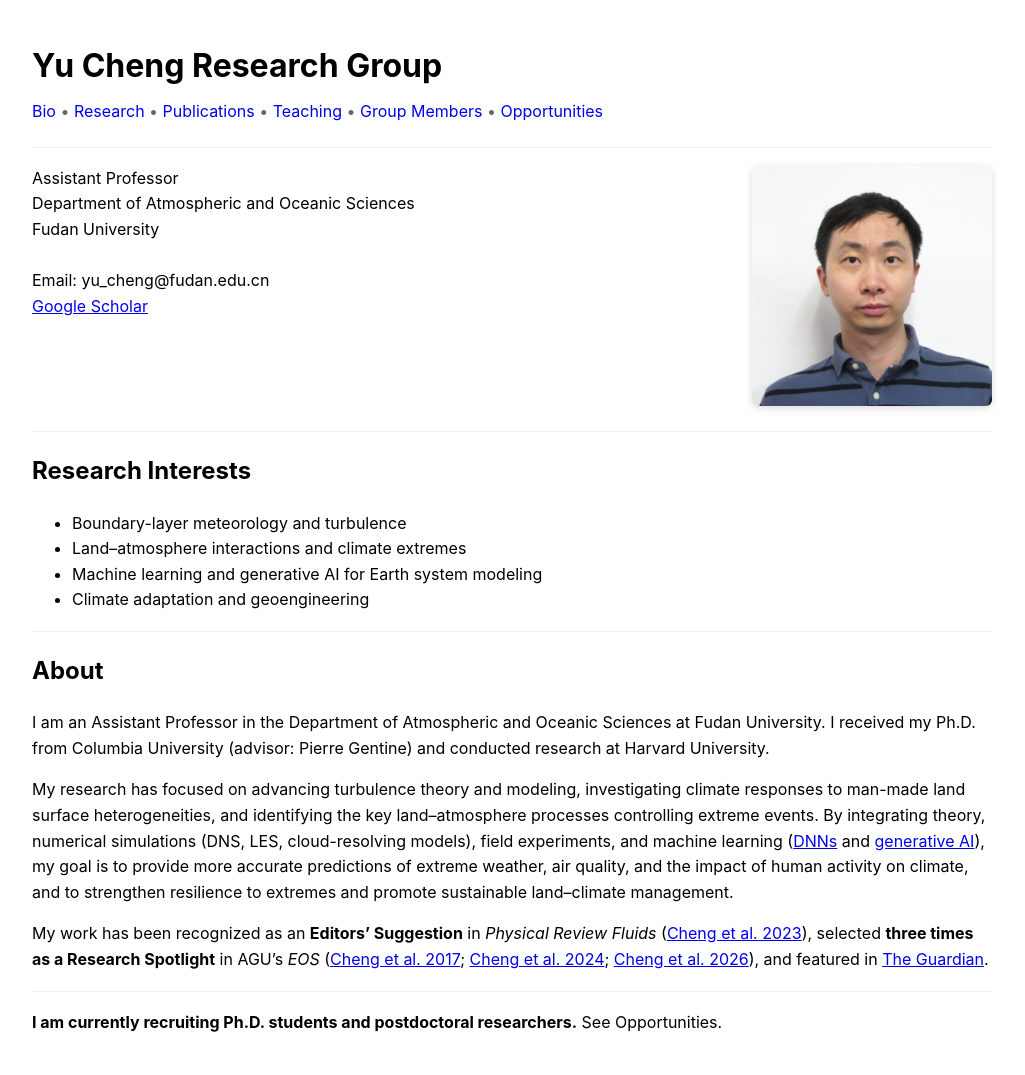
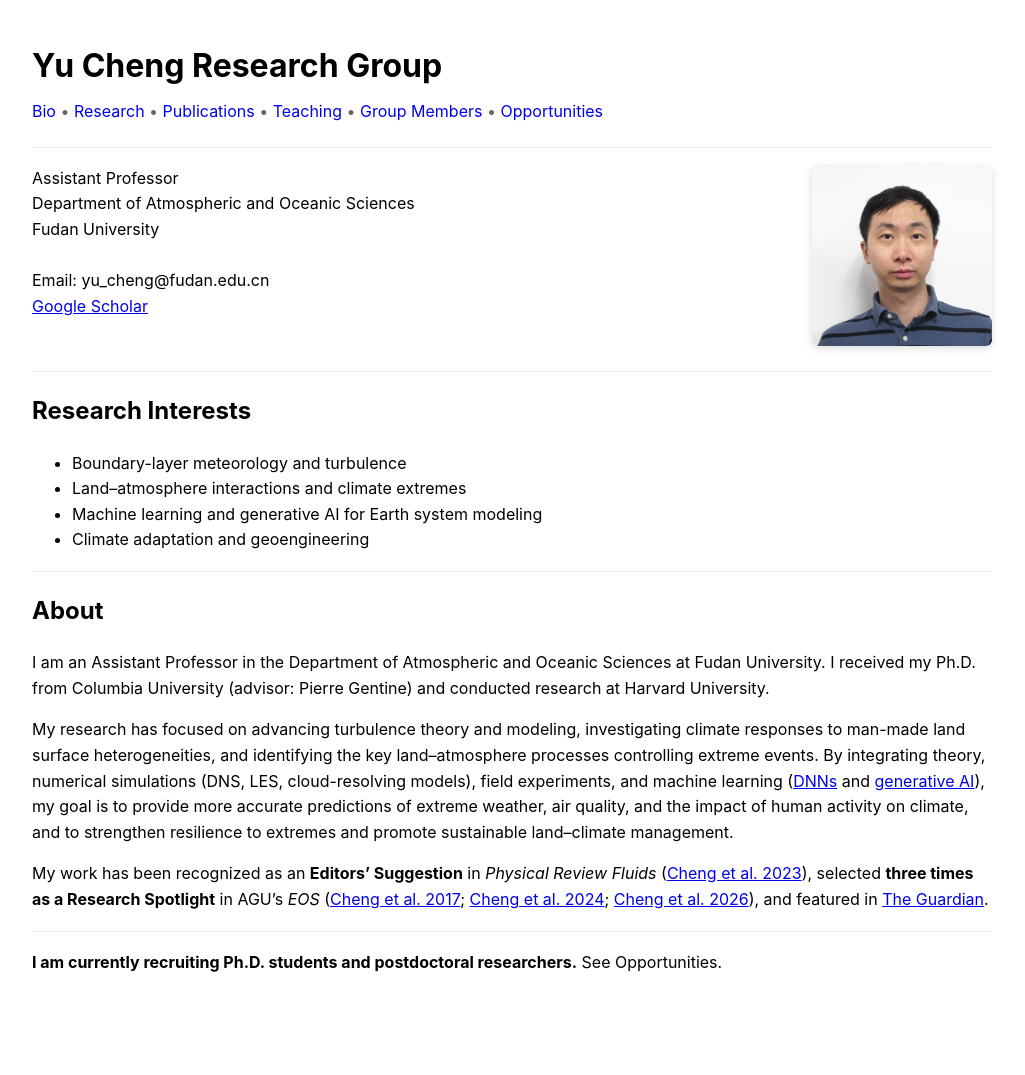
Before and after one commit to yc2965/yc2965.github.io, a Jekyll site: the page built from index.md, in a window 1280 px wide. Shown: the whole page, without its empty margins (128-1153 px from the left). Built offline with Jekyll 4.4.1, drawn with Linux system fonts in a browser that asks for light colours; our own code applies the rules of GitHub Pages for plain Markdown files; after the commit the page ends 1015 px from its top, so only the background shows below that.

Commit message:
Update index.md

```diff
--- a/index.md
+++ b/index.md
@@ -14,7 +14,7 @@
 </div>
 
 <div>
-<img src="/YuCheng_photo.jpg" alt="Yu Cheng" width="240"
+<img src="/YuCheng_photo.jpg" alt="Yu Cheng" width="180"
 style="border-radius:6px; box-shadow: 0 2px 8px rgba(0,0,0,0.15);">
 </div>
 
```
